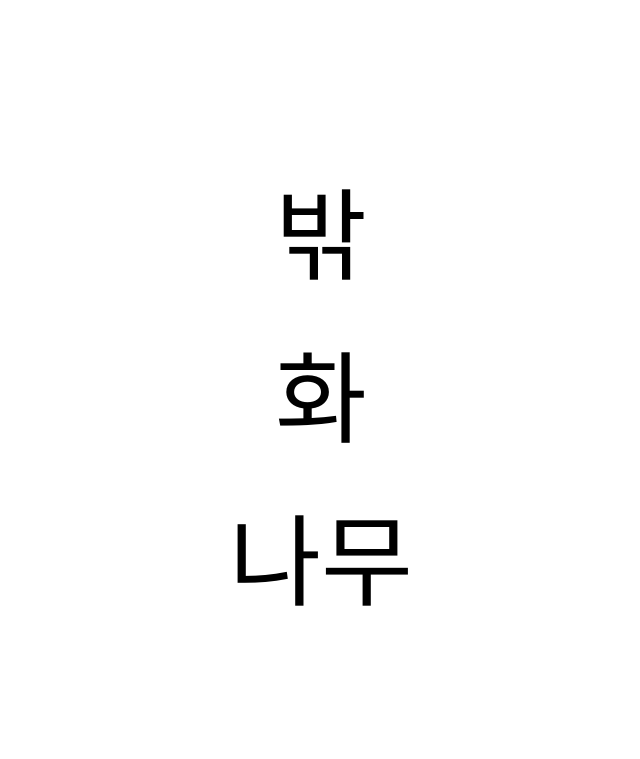
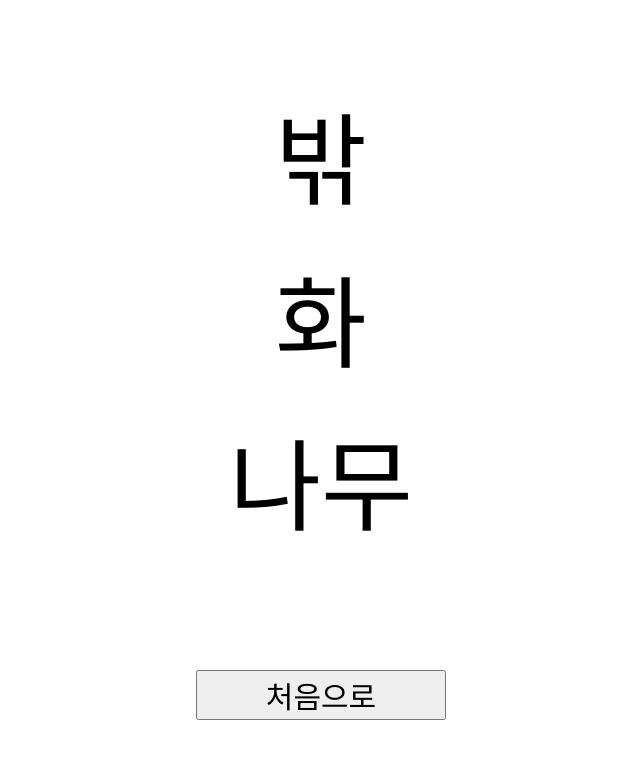
Before and after one commit to CECOM-CAU/CECOM-2022-MT-MendelGame, a Flask app: page /getWord in a window 1280 px wide. Shown: the top 759 px of the page, without its empty margins (319-959 px from the left). Run offline with Flask 2, Linux system fonts and the light colour scheme.

Commit message:
Add Navigation Buttons

```diff
--- a/main.py
+++ b/main.py
@@ -5,7 +5,7 @@ flaskApp = Flask(__name__)
 
 @flaskApp.route("/")
 def main():
-    return "Hello, World!"
+    return render_template("main.html")
 
 @flaskApp.route("/loading")
 def loading():
--- a/templates/getWord.html
+++ b/templates/getWord.html
@@ -11,6 +11,15 @@
                 justify-content: center;
 
                 animation: fadein 3s;
+            }
+
+            input{
+                height: 50px;
+                width: 250px;
+
+                margin-top: 100px;
+
+                font-size: 30px;
             }
 
             span{
@@ -31,5 +40,7 @@
         <span>{{ word[0] }}</span><br/>
         <span>{{ word[1] }}</span><br/>
         <span>{{ word[2] }}</span><br/>
+
+        <input type="button" value="처음으로" onClick="location.href='/'">
     </div>
 </html>
```
Also changed, not shown: templates/main.html (+25 -0 lines).
